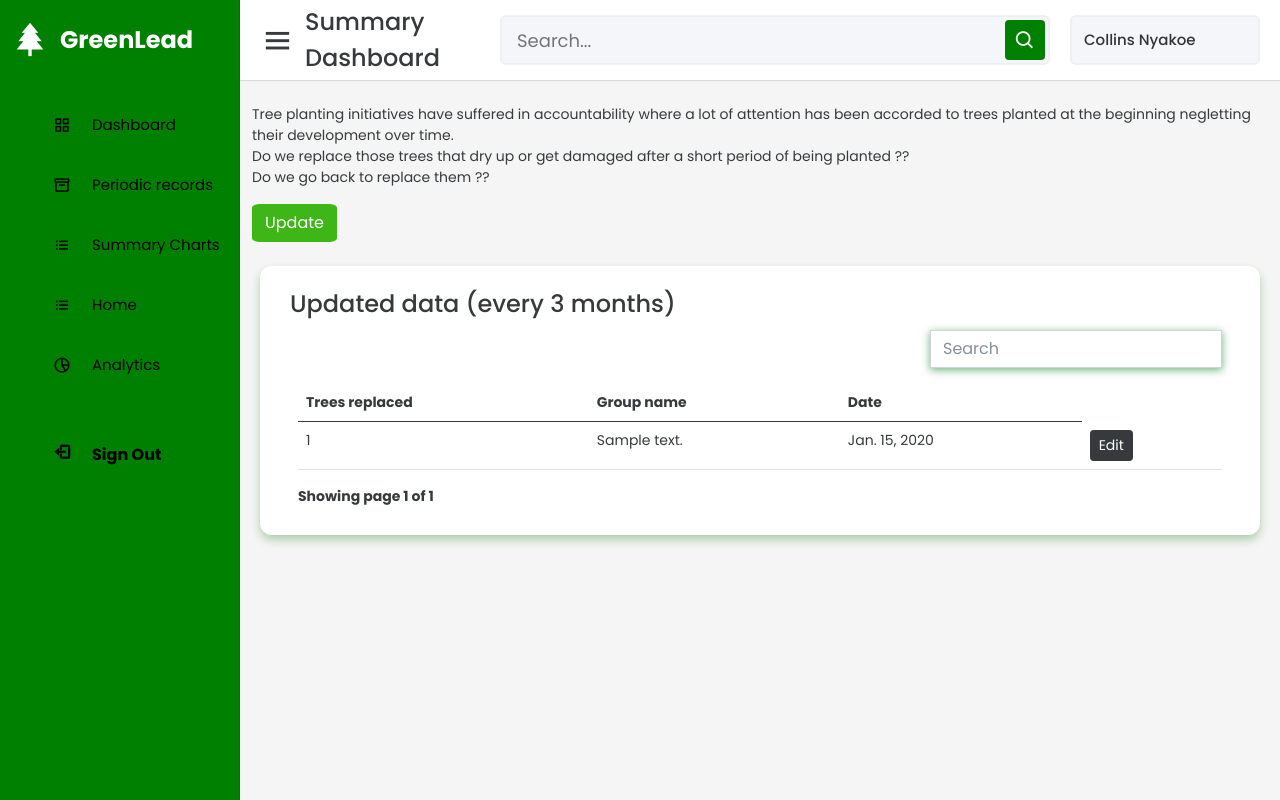
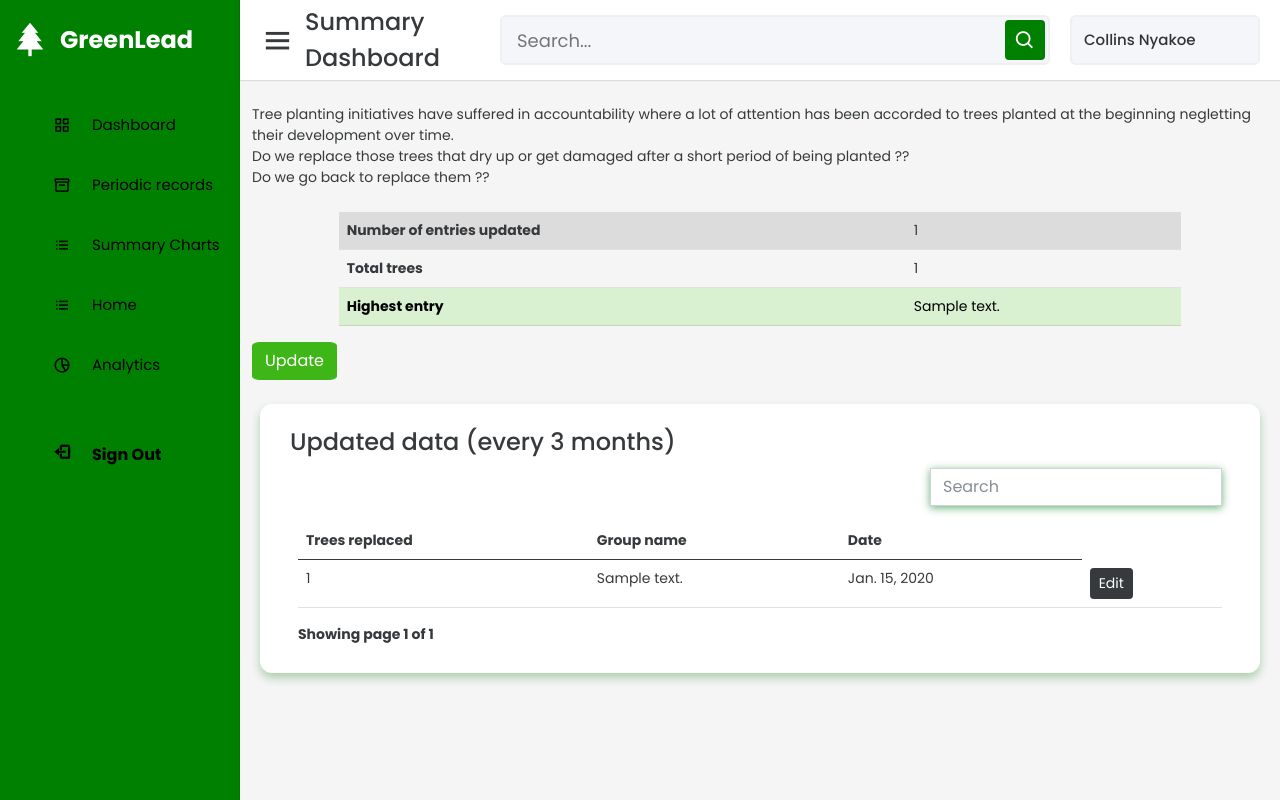
Before and after one commit to Collins07/GreenWatch, a Django app: page /forests/ in a window 1280 px wide. Run offline with Django 4.2, Linux system fonts and the light colour scheme; tables that the repository leaves empty hold one stand-in row (values such as "Sample post"); some libraries are stand-ins or nearby versions.

Commit message:
filter data

```diff
--- a/reforestation/forests/views.py
+++ b/reforestation/forests/views.py
@@ -7,6 +7,7 @@ from django.contrib import messages
 from django.core.paginator import Paginator
 # from .userpreferences.models import UserPrefrence
 import json
+from django.db.models import Sum
 
 
 # Create your views here.
@@ -26,6 +27,10 @@ def search_forest(request):
 def forest(request):
     categories = Reason.objects.all()
     forest = Forest.objects.all()
+    total_trees = forest.aggregate(total_trees_planted=Sum('trees_planted'))['total_trees_planted']
+
+    highest_entry = forest.order_by('-trees_planted').first()
+    highest_group = highest_entry.description if highest_entry else None
 
     paginator=Paginator(forest, 4)
     page_number = request.GET.get('page')
@@ -33,6 +38,9 @@ def forest(request):
     context = {
         'forest': forest,
         'page_obj': page_obj,
+        'paginator': paginator,
+        'total_trees': total_trees,
+        'highest_group': highest_group,
 
     }
     return render(request, 'forests/index.html', context)
@@ -120,3 +128,19 @@ def forest_delete(request,id):
     forest.delete()
     messages.error(request, 'Your data has been deleted')
     return redirect('forest')
+
+
+def export_csv(request):
+    response = HttpResponse(content_type = 'text/csv')
+    response['Content-Disposition']= 'attachment; filename=Reforestation '+ str(datetime.datetime.now())+'.csv'
+
+    writer = csv.writer(response)
+    writer.writerow(['Trees Planted', 'Group Name', 'Category', 'Date'])
+
+    reforest=Forest.objects.all()
+
+    for tree in reforest:
+        writer.writerow([tree.trees_planted, tree.description,
+                         tree.category,tree.date])
+
+    return response
--- a/reforestation/templates/forests/index.html
+++ b/reforestation/templates/forests/index.html
@@ -17,12 +17,55 @@
             </p>
 
          </div>
+    </div>
+ </div>
+
+
+ <div class="container">
+    <div class="row">
+        <div class="col-1"></div>
+        <div class="col-10">
+            <table class="table table-hover">
+                <thead>
+                  <tr>
+
+                  </tr>
+                </thead>
+                <tbody>
+                  <tr class="table-active">
+                    <th scope="row">Number of entries updated</th>
+                    <td>{{ paginator.count }}</td>
+                  </tr>
+                  <tr>
+                    <th scope="row">Total trees</th>
+                    <td>{{ total_trees }}</td>
+                  </tr>
+
+                  <tr class="table-success">
+                    <th scope="row">Highest entry</th>
+                    <td class="fw-1000">{{ highest_group }}</td>
+                  </tr>
+
+
+                </tbody>
+              </table>
+        </div>
+        <div class="col-1"></div>
+    </div>
+ </div>
+
+ <div class="container">
+    <div class="row mb-2">
+        <div class="col-md-12">
+         </div>
 
          <div class="col-md-2 mb-3">
             <a id="add-trees" class="btn btn-success" href="{% url 'add_forest' %}">Update</a>
          </div>
     </div>
  </div>
+
+
 
 {% include 'partials/_messages.html' %}
 
```
